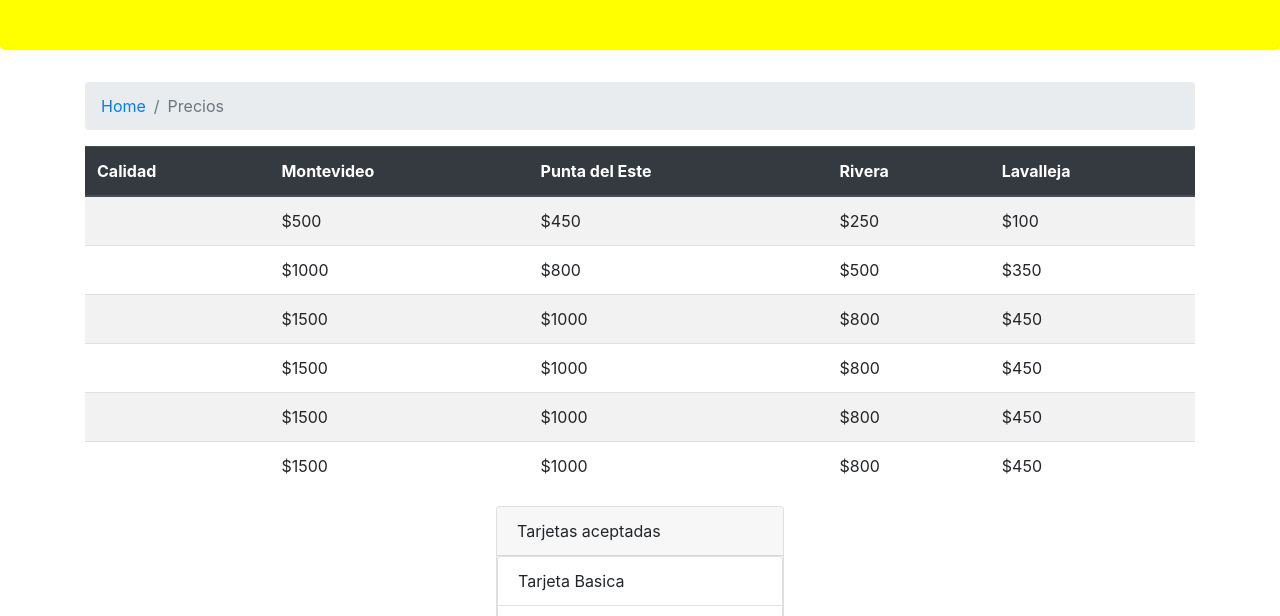
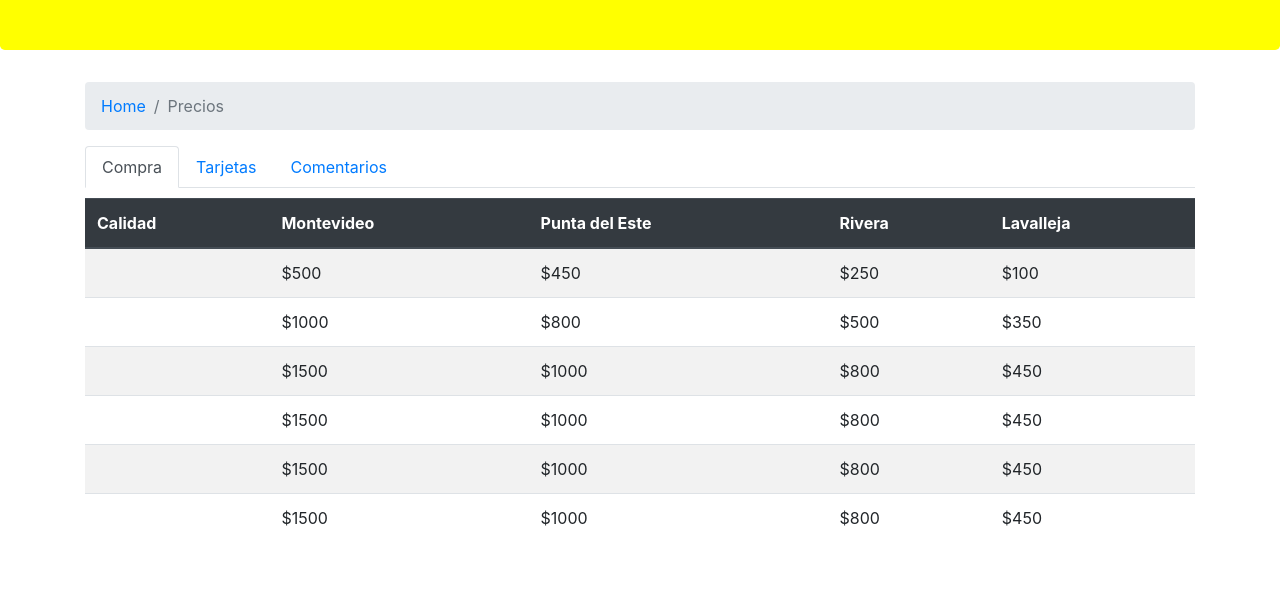
Before and after one commit to cristopherpds/guia-hoteles, a website: page precios.html in a window 1280 px wide. Shown: the part 184-800 px from the top of the page. Drawn offline with nearby package versions, Linux system fonts and the light colour scheme; a web font is replaced by a local one.

Commit message:
using tabs in precios section

```diff
--- a/CSS/main.css
+++ b/CSS/main.css
@@ -25,3 +25,7 @@
 .footer-addres-icon{
     padding-right: 10px;
 }
+
+.tab-content{
+    padding-top: 10px;
+}
--- a/precios.html
+++ b/precios.html
@@ -41,6 +41,23 @@
         <li class="breadcrumb-item active" aria-current="page">Precios</li>
       </ol>
     </nav>
+    <ul class="nav nav-tabs" id="myTab" role="tablist">
+      <li class="nav-item">
+        <a class="nav-link active" id="compra-tab" data-toggle="tab" href="#compra" role="tab" aria-controls="compra"
+          aria-selected="true">Compra</a>
+      </li>
+      <li class="nav-item">
+        <a class="nav-link " id="tarjetas-tab" data-toggle="tab" href="#tarjetas" role="tab" aria-controls="tarjetas"
+          aria-selected="false">Tarjetas</a>
+      </li>
+      <li class="nav-item">
+        <a class="nav-link" id="comentarios-tab" data-toggle="tab" href="#comentarios" role="tab"
+          aria-controls="comentarios" aria-selected="false">Comentarios</a>
+      </li>
+
+    </ul>
+    <div class="tab-content" id="myTabContent">
+      <div class="tab-pane fade show active" id="compra" role="tabpanel" aria-labelledby="compra-tab">
         <div class="table-responsive">
           <table class="table table-striped">
             <thead class="thead-dark">
@@ -123,7 +140,10 @@
             </tbody>
           </table>
         </div>
+      </div>
+      <div class="tab-pane fade" id="tarjetas" role="tabpanel" aria-labelledby="tarjetas-tab">
         <div class="d-flex justify-content-center">
+
           <div class="card" style="width: 18rem;">
             <div class="card-header">
               Tarjetas aceptadas
@@ -136,6 +156,12 @@
           </div>
         </div>
       </div>
+      <div class="tab-pane fade" id="comentarios" role="tabpanel" aria-labelledby="comentarios-tab">Cometarios</div>
+    </div>
+  </div>
+
+
+
 
   <footer>
     <div class="row">
```
Lines whose indentation alone changed are shown as unchanged.
